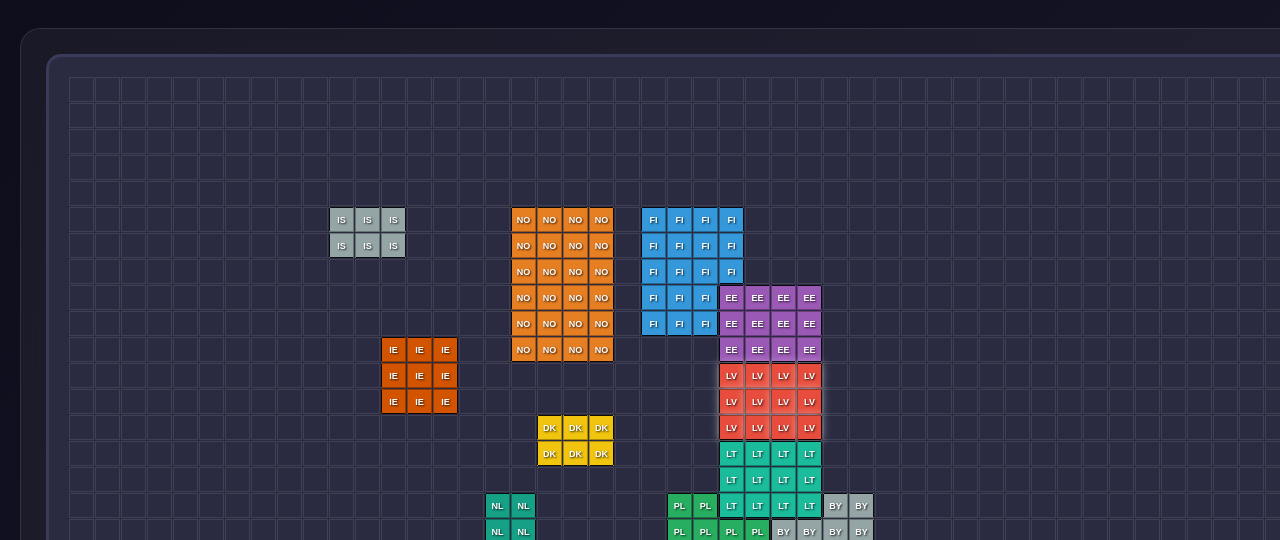
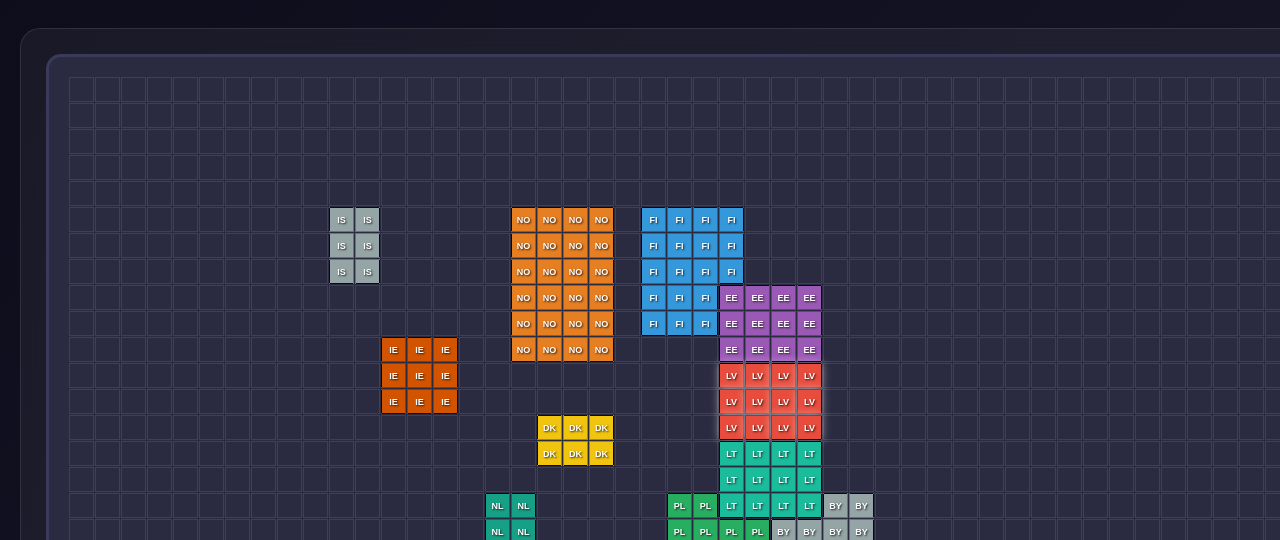
Before and after one commit to Artjomsss/strani3, a plain HTML site: page Lmap.html in a window 1280 px wide. Shown: the part 215-755 px from the top of the page. Drawn offline with Linux system fonts and the light colour scheme.

Commit message:
Adjust Iceland rectangle dimensions in Lmap.html

```diff
--- a/Lmap.html
+++ b/Lmap.html
@@ -435,7 +435,7 @@
             'finland': generateRectangle(22, 5, 4, 5),  // Финляндия правее
             'norway': generateRectangle(17, 5, 4, 6),   // Норвегия слева от Финляндии
             'denmark': generateRectangle(18, 13, 3, 2),
-            'iceland': generateRectangle(10, 5, 3, 2),
+            'iceland': generateRectangle(10, 5, 2, 3),
             'sweden': generateRectangle(20, 8, 5, 5),
 
             // Западная Европа
```
